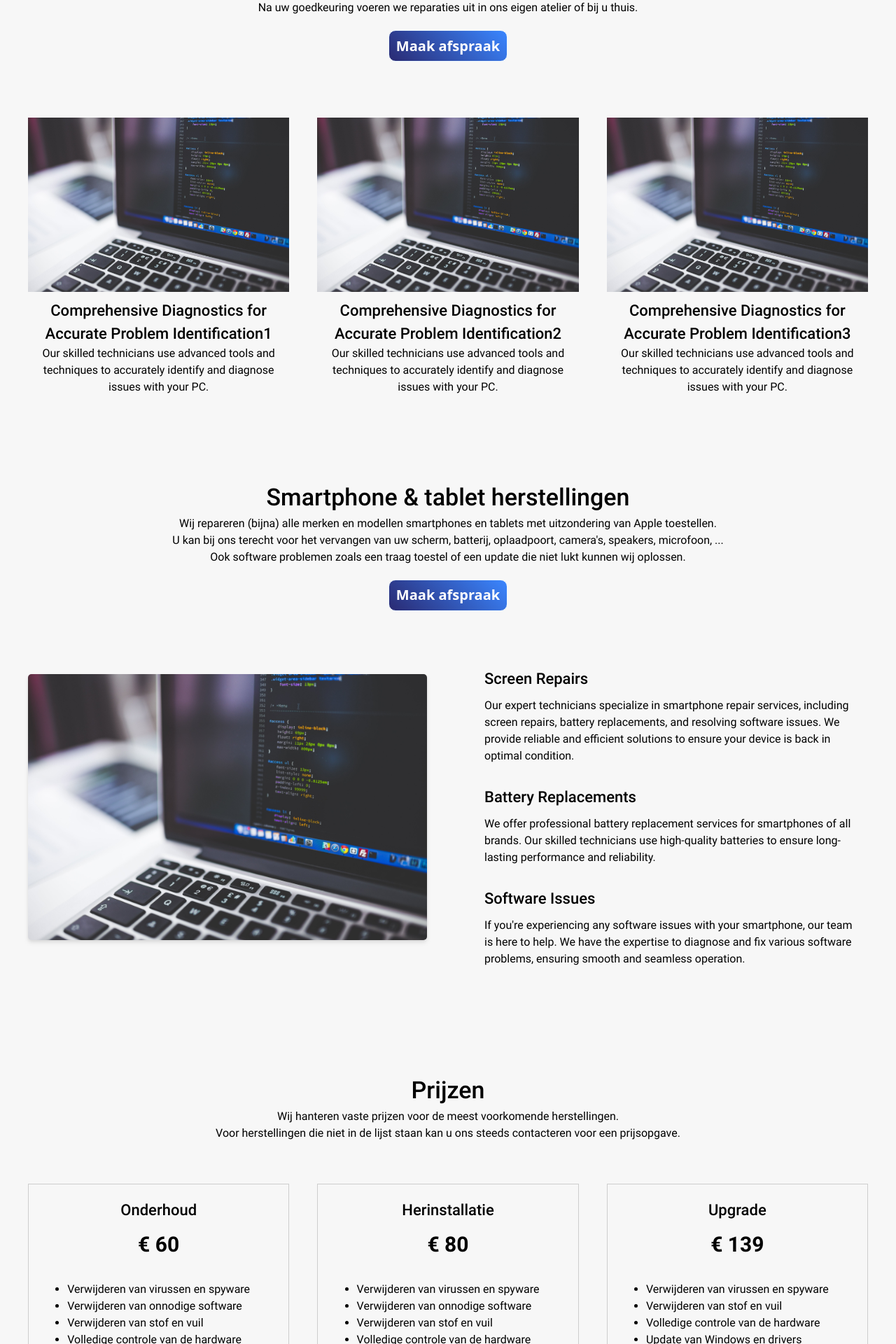
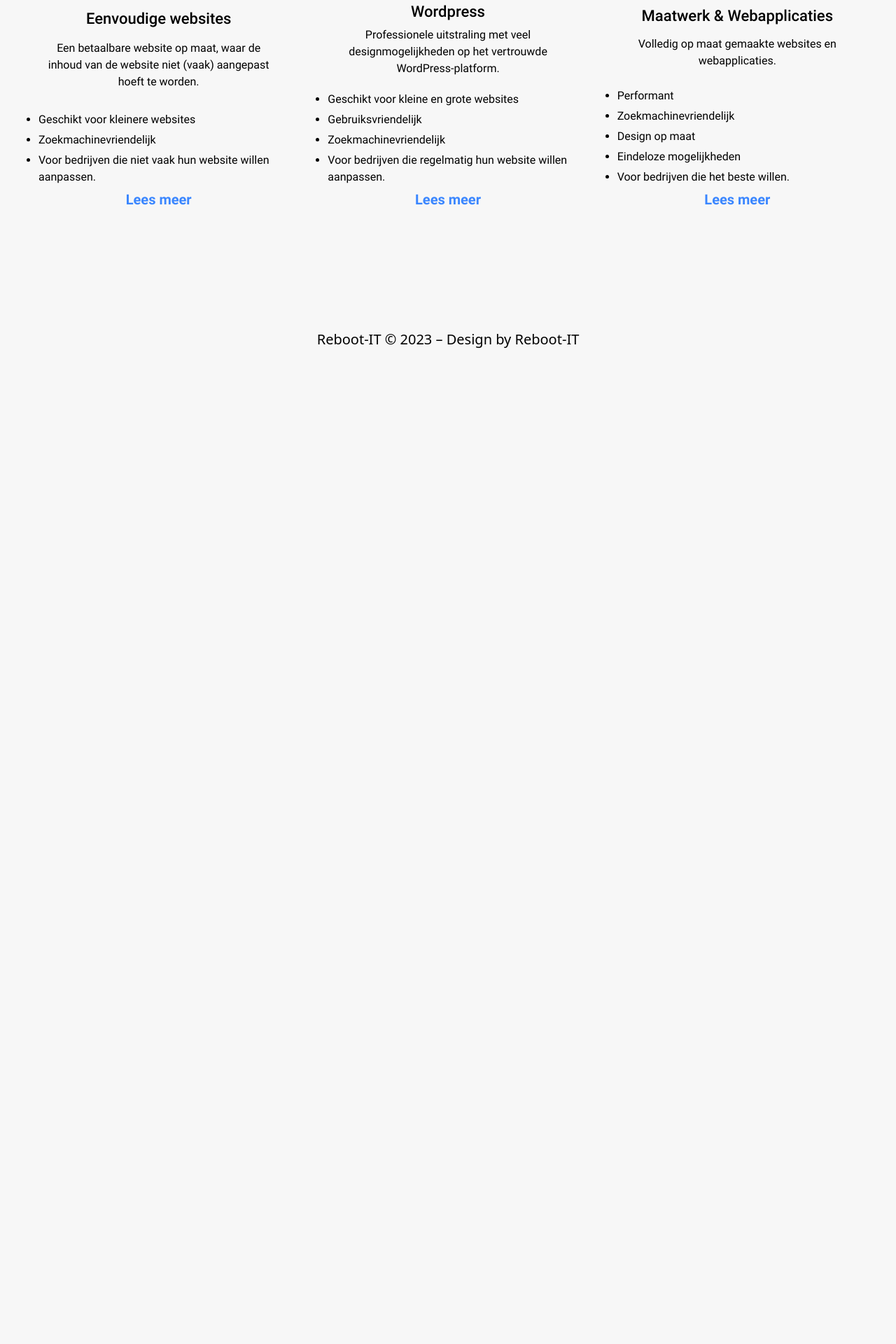
Before and after one commit to kenzo47/pcrepair, a SvelteKit app: page /webdesign in a window 1280 px wide. Shown: the part 660-2580 px from the top of the page at 70% size. After the commit the page ends 1180 px from the top, so only its background shows below. Built offline with nearby package versions, Linux system fonts and the light colour scheme.

Commit message:
WIP webdesign page.

```diff
--- /dev/null
+++ b/src/lib/components/webdesign/ServiceItem.svelte
@@ -0,0 +1,22 @@
+<script lang="ts">
+	import type { ServiceItemData } from '$lib/types/components/ServiceItem'
+	export let data: ServiceItemData
+</script>
+
+<div class="flex h-full w-full flex-col justify-between px-[15px] py-[40px]">
+	<div class="mb-[1rem] flex items-center justify-center">
+		<img class="h-[50px] w-[50px]" src={data.icon.url} alt={data.icon.alt} />
+	</div>
+	<h2 class="mb-[0.5rem] text-center font-roboto text-[2.2rem] font-medium">{data.title}</h2>
+	<p class=" mb-[2rem] text-center font-roboto text-[1.6rem]">{data.description}</p>
+	<ul class=" mb-[1rem] text-center font-roboto text-[1.6rem]">
+		{#each data.usps as usp}
+			<li class="mb-[0.5rem] list-disc text-left">{usp}</li>
+		{/each}
+		<a
+			class="leading-[1.4 rem] text-center text-[2rem] font-bold text-azure hover:cursor-pointer hover:text-orange-web"
+			href={data.button.url}
+			target={data.button.target}>{data.button.text}</a
+		>
+	</ul>
+</div>
--- /dev/null
+++ b/src/lib/types/components/ServiceItem.ts
@@ -0,0 +1,10 @@
+import type { Image } from '../Image'
+import type { LinkButtonData } from './Button'
+
+export interface ServiceItemData {
+	icon: Image
+	title: string
+	description: string
+	usps: string[]
+	button: LinkButtonData
+}
--- a/src/routes/webdesign/+page.svelte
+++ b/src/routes/webdesign/+page.svelte
@@ -1,18 +1,13 @@
 <script lang="ts">
 	import type { PageData } from './$types'
 	import type { HeaderImageData } from '$lib/types/components/HeaderImage'
-	import type { SectionHeadingDescriptionData } from '$lib/types/components/SectionHeadingDescription'
-	import type { CenterInfoCardData } from '$lib/types/components/CenterInfoCard'
-	import type { HoverInfoItemData } from '$lib/types/components/HoverInfoItem'
-	import type { PriceItemData } from '$lib/types/components/PriceItem'
+	import websiteIcon from '$lib/assets/icons/website.svg'
 
 	import HeaderImage from '$lib/components/HeaderImage.svelte'
-	import SectionHeadingDescription from '$lib/components/hersteldienst/SectionHeadingDescription.svelte'
 	import webdesign from '$lib/assets/images/webdesign.jpg'
-	import CenterInfoCard from '$lib/components/hersteldienst/CenterInfoCard.svelte'
 	import LinkButton from '$lib/components/LinkButton.svelte'
-	import HoverInfoItem from '$lib/components/hersteldienst/HoverInfoItem.svelte'
-	import PriceItem from '$lib/components/hersteldienst/PriceItem.svelte'
+	import ServiceItem from '$lib/components/webdesign/ServiceItem.svelte'
+	import type { ServiceItemData } from '$lib/types/components/ServiceItem'
 	export let data: PageData
 
 	let imageSwiperData: HeaderImageData = {
@@ -24,126 +19,64 @@
 		description: 'Wij maken uw website op maat.',
 		section: 'website'
 	}
-	let pcRepairHeading: SectionHeadingDescriptionData = {
-		title: 'Computer & laptop herstellingen',
-		description: [
-			'U kan terecht bij ons voor herstellingen en onderhoud van alle merken en types van computers, ook als deze niet bij ons zijn aangekocht.',
-			'We voeren een gratis diagnose uit en contacteren u wanneer er kosten aan verbonden zijn.',
-			'Na uw goedkeuring voeren we reparaties uit in ons eigen atelier of bij u thuis.'
-		]
-	}
 
-	let phoneRepairHeading: SectionHeadingDescriptionData = {
-		title: 'Smartphone & tablet herstellingen',
-		description: [
-			'Wij repareren (bijna) alle merken en modellen smartphones en tablets met uitzondering van Apple toestellen.',
-			"U kan bij ons terecht voor het vervangen van uw scherm, batterij, oplaadpoort, camera's, speakers, microfoon, ...",
-			'Ook software problemen zoals een traag toestel of een update die niet lukt kunnen wij oplossen.'
-		]
-	}
-
-	let priceHeading: SectionHeadingDescriptionData = {
-		title: 'Prijzen',
-		description: [
-			'Wij hanteren vaste prijzen voor de meest voorkomende herstellingen.',
-			'Voor herstellingen die niet in de lijst staan kan u ons steeds contacteren voor een prijsopgave.'
-		]
-	}
-
-	let centerInfoCardData: CenterInfoCardData[] = [
+	let serviceItemData: ServiceItemData[] = [
 		{
-			image: {
-				url: webdesign,
-				alt: 'Computer reparaties'
+			icon: {
+				url: websiteIcon,
+				alt: 'Statische websites'
 			},
-			title: 'Comprehensive Diagnostics for Accurate Problem Identification1',
+			title: 'Eenvoudige websites',
 			description:
-				'Our skilled technicians use advanced tools and techniques to accurately identify and diagnose issues with your PC.'
-		},
-		{
-			image: {
-				url: webdesign,
-				alt: 'Computer reparaties'
-			},
-			title: 'Comprehensive Diagnostics for Accurate Problem Identification2',
-			description:
-				'Our skilled technicians use advanced tools and techniques to accurately identify and diagnose issues with your PC.'
-		},
-		{
-			image: {
-				url: webdesign,
-				alt: 'Computer reparaties'
-			},
-			title: 'Comprehensive Diagnostics for Accurate Problem Identification3',
-			description:
-				'Our skilled technicians use advanced tools and techniques to accurately identify and diagnose issues with your PC.'
-		}
-	]
-
-	let hoverInfoItemData: HoverInfoItemData[] = [
-		{
-			title: 'Screen Repairs',
-			description:
-				'Our expert technicians specialize in smartphone repair services, including screen repairs, battery replacements, and resolving software issues. We provide reliable and efficient solutions to ensure your device is back in optimal condition.'
-		},
-		{
-			title: 'Battery Replacements',
-			description:
-				'We offer professional battery replacement services for smartphones of all brands. Our skilled technicians use high-quality batteries to ensure long-lasting performance and reliability.'
-		},
-		{
-			title: 'Software Issues',
-			description:
-				"If you're experiencing any software issues with your smartphone, our team is here to help. We have the expertise to diagnose and fix various software problems, ensuring smooth and seamless operation."
-		}
-	]
-
-	let priceCardData: PriceItemData[] = [
-		{
-			title: 'Onderhoud',
-			price: '€ 60',
-			features: [
-				'Verwijderen van virussen en spyware',
-				'Verwijderen van onnodige software',
-				'Verwijderen van stof en vuil',
-				'Volledige controle van de hardware',
-				'Update van Windows en drivers'
+				'Een betaalbare website op maat, waar de inhoud van de website niet (vaak) aangepast hoeft te worden.',
+			usps: [
+				'Geschikt voor kleinere websites',
+				'Zoekmachinevriendelijk',
+				'Voor bedrijven die niet vaak hun website willen aanpassen.'
 			],
 			button: {
-				url: '#',
-				text: 'Maak afspraak',
+				url: 'https://google.com',
+				text: 'Lees meer',
 				target: '_self' as '_self'
 			}
 		},
 		{
-			title: 'Herinstallatie',
-			price: '€ 80',
-			features: [
-				'Verwijderen van virussen en spyware',
-				'Verwijderen van onnodige software',
-				'Verwijderen van stof en vuil',
-				'Volledige controle van de hardware',
-				'Update van Windows en drivers',
-				'Herinstallatie van Windows'
+			icon: {
+				url: websiteIcon,
+				alt: 'Wordpress websites'
+			},
+			title: 'Wordpress',
+			description:
+				'Professionele uitstraling met veel designmogelijkheden op het vertrouwde WordPress-platform.',
+			usps: [
+				'Geschikt voor kleine en grote websites',
+				'Gebruiksvriendelijk',
+				'Zoekmachinevriendelijk',
+				'Voor bedrijven die regelmatig hun website willen aanpassen.'
 			],
 			button: {
 				url: '#',
-				text: 'Maak afspraak',
+				text: 'Lees meer',
 				target: '_self' as '_self'
 			}
 		},
 		{
-			title: 'Upgrade',
-			price: '€ 139',
-			features: [
-				'Verwijderen van virussen en spyware',
-				'Verwijderen van stof en vuil',
-				'Volledige controle van de hardware',
-				'Update van Windows en drivers'
+			icon: {
+				url: websiteIcon,
+				alt: 'Maatwerk'
+			},
+			title: 'Maatwerk & Webapplicaties',
+			description: 'Volledig op maat gemaakte websites en webapplicaties.',
+			usps: [
+				'Performant',
+				'Zoekmachinevriendelijk',
+				'Design op maat',
+				'Eindeloze mogelijkheden',
+				'Voor bedrijven die het beste willen.'
 			],
 			button: {
-				url: '#',
-				text: 'Maak afspraak',
+				url: 'https://google.com',
+				text: 'Lees meer',
 				target: '_self' as '_self'
 			}
 		}
@@ -154,55 +87,14 @@
 <header class="mb-[4rem] overflow-hidden">
 	<HeaderImage data={imageSwiperData} />
 </header>
-<!--PC Repairs-->
+<!--Intro + Choices-->
 <section class="wrapper mb-[8rem]">
-	<div class="flex flex-col">
-		<div class="mb-[2rem] flex flex-col items-center">
-			<SectionHeadingDescription data={pcRepairHeading} />
-		</div>
-		<div class="mb-[8rem] flex justify-center">
-			<LinkButton data={{ text: 'Maak afspraak', url: '#', target: '_self' }} />
-		</div>
-	</div>
 	<div class="grid grid-cols-3 gap-[4rem]">
-		{#each centerInfoCardData as centerInfoCard (centerInfoCard.title)}
+		<ServiceItem data={serviceItemData[0]} />
+		<ServiceItem data={serviceItemData[1]} />
+		<ServiceItem data={serviceItemData[2]} />
+		<!-- {#each centerInfoCardData as centerInfoCard (centerInfoCard.title)}
 			<CenterInfoCard data={centerInfoCard} />
-		{/each}
+		{/each} -->
 	</div>
 </section>
-<!--Smartphone/Tablet Repairs-->
-<section class="wrapper mb-[8rem]">
-	<div class="flex flex-col">
-		<div class="mb-[2rem] flex flex-col items-center">
-			<SectionHeadingDescription data={phoneRepairHeading} />
-		</div>
-		<div class="mb-[8rem] flex justify-center">
-			<LinkButton data={{ text: 'Maak afspraak', url: '#', target: '_self' }} />
-		</div>
-	</div>
-	<div class="flex">
-		<div class="mr-[6rem] flex h-[400px] flex-1 items-center">
-			<img
-				src={webdesign}
-				alt=""
-				class="w-full min-w-[400px] rounded-lg object-contain drop-shadow-md transition-all duration-150 hover:scale-[1.01] hover:cursor-pointer hover:border-2 hover:border-orange-web"
-			/>
-		</div>
-		<div class="flex flex-1 flex-col items-center justify-center">
-			{#each hoverInfoItemData as hoverInfoItem (hoverInfoItem.title)}
-				<HoverInfoItem data={hoverInfoItem} />
-			{/each}
-		</div>
-	</div>
-</section>
-<!--Prices-->
-<section id="prices" class="wrapper mb-[8rem]">
-	<div class="mb-[6rem] flex flex-col items-center">
-		<SectionHeadingDescription data={priceHeading} />
-	</div>
-	<div class="grid grid-cols-3 gap-[4rem]">
-		{#each priceCardData as priceCard (priceCard.title)}
-			<PriceItem data={priceCard} />
-		{/each}
-	</div>
-</section>
```
